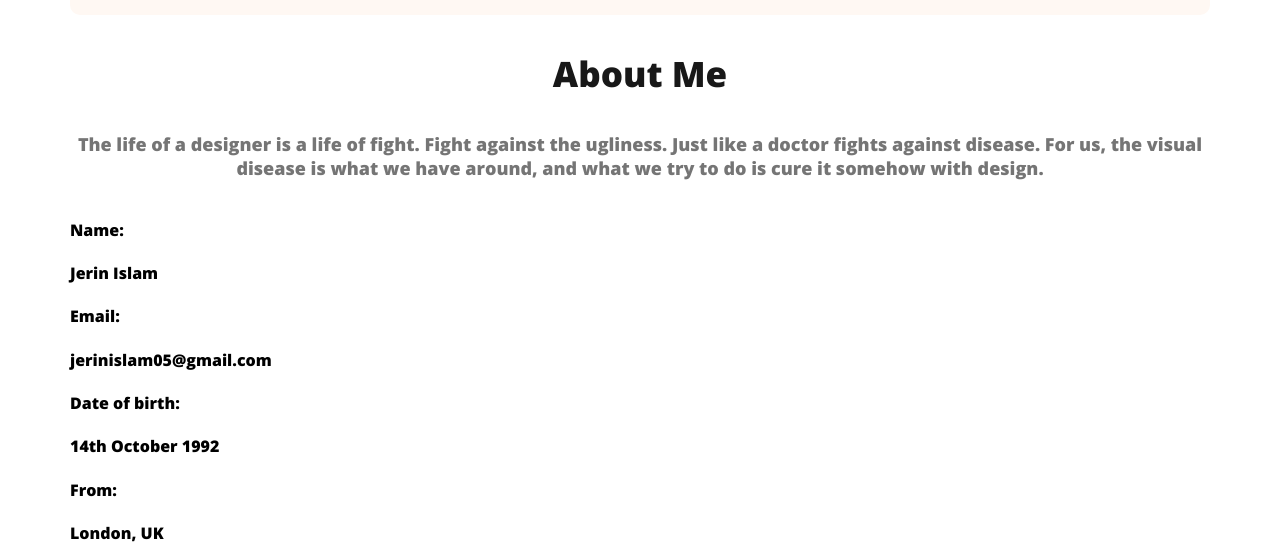
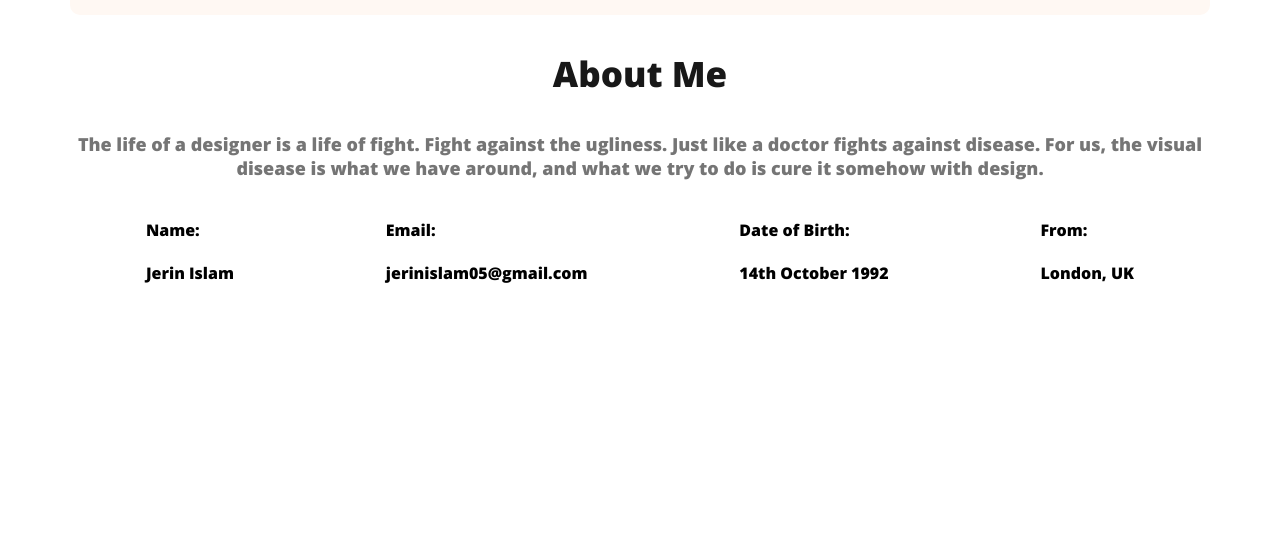
Before and after one commit to Jerinislam05/web-developer-portfolio, a plain HTML site: page index.html in a window 1280 px wide. Shown: the part 1101-1661 px from the top of the page. After the commit the page ends 1409 px from the top, so only its background shows below. Drawn offline with nearby package versions, Linux system fonts and the light colour scheme.

Commit message:
added information

```diff
--- a/index.html
+++ b/index.html
@@ -34,26 +34,28 @@
     <main>
         <section class="about"></section>
         <h3 class="section-title"> About Me</h3>
-        <p class="section-description">The life of a designer is a life of fight. Fight against the ugliness. Just like a doctor fights against disease. For us, the visual disease is what we have around, and what we try to do is cure it somehow with design.</p>
-        <!--about.info*4>h4.info-title+p.info-description-->
-
-        <div class="about-info-container"></div>
-        <about class="info">
+        <p class="section-description">The life of a designer is a life of fight. Fight against the ugliness. Just like a doctor fights against disease. For us, the visual disease is what we have around, and what we try to do is cure it somehow with design.
+        </p>
+        <div class="about-info-container">
+<!--about-info*4>h4.info-title+p.info-description-->
+        <about-info>
             <h4 class="info-title">Name:</h4>
             <p class="info-description">Jerin Islam</p>
-        </about>
-        <about class="info">
+        </about-info>
+        <about-info>
             <h4 class="info-title">Email:</h4>
             <p class="info-description">jerinislam05@gmail.com</p>
-        </about>
-        <about class="info">
-            <h4 class="info-title">Date of birth:</h4>
+        </about-info>
+        <about-info>
+            <h4 class="info-title">Date of Birth:</h4>
             <p class="info-description">14th October 1992</p>
-        </about>
-        <about class="info">
+        </about-info>
+        <about-info>
             <h4 class="info-title">From:</h4>
             <p class="info-description">London, UK</p>
-        </about>
+        </about-info>
+        </div>
+
     </main>
     <footer>
 
```
